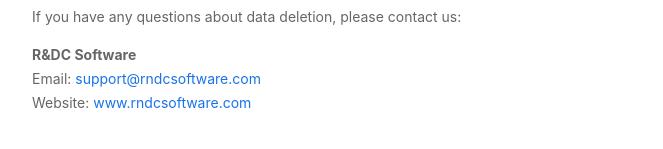
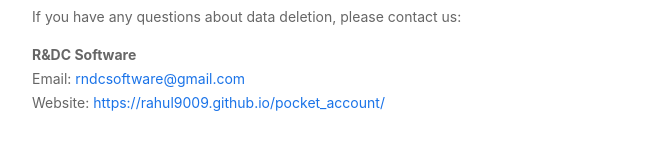
Before and after one commit to rahul9009/pocket_account, a plain HTML site: page data-deletion.html in a window 1280 px wide. Shown: the part 1565-1714 px from the top of the page, without its empty margins (308-971 px from the left). Drawn offline with Linux system fonts and the light colour scheme.

Commit message:
Update contact information and website links in privacy policy and data deletion pages

```diff
--- a/data-deletion.html
+++ b/data-deletion.html
@@ -195,8 +195,8 @@
                 <p>If you have any questions about data deletion, please contact us:</p>
                 <p>
                     <strong>R&DC Software</strong><br>
-                    Email: <a href="mailto:support@rndcsoftware.com">support@rndcsoftware.com</a><br>
-                    Website: <a href="https://www.rndcsoftware.com">www.rndcsoftware.com</a>
+                    Email: <a href="mailto:rndcsoftware@gmail.com">rndcsoftware@gmail.com</a><br>
+                    Website: <a href="https://rahul9009.github.io/pocket_account/">https://rahul9009.github.io/pocket_account/</a>
                 </p>
             </div>
         </div>
```
Also changed, not shown: index.html (+1 -1 lines), privacy-policy.html (+2 -2 lines), 1 other file.
